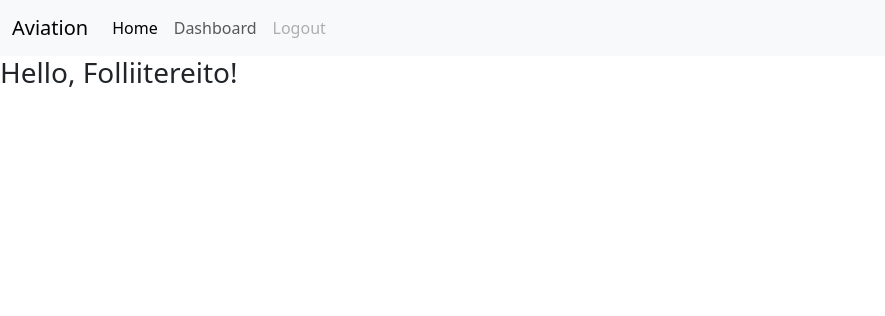
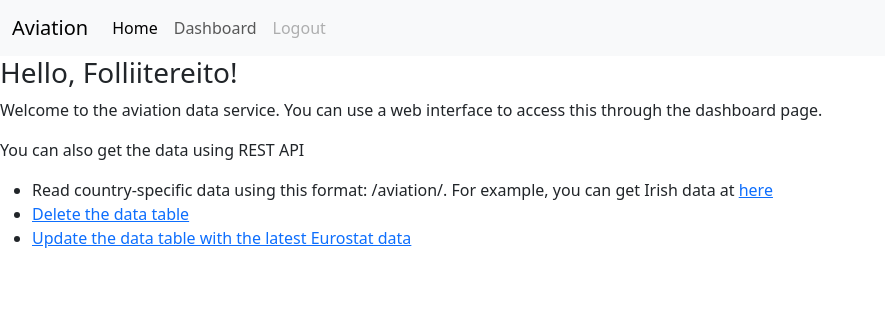
Before and after one commit to nurbujang/WSAA-bigproject, a Flask app: page / in a window 1280 px wide. Shown: the top 316 px of the page, without its empty margins (0-885 px from the left). Run offline with Flask 3, Linux system fonts and the light colour scheme; parts of the project's set-up code (start-up, migrations or seed data) failed here and were passed over; some libraries are stand-ins or nearby versions.

Commit message:
add information to index.html

```diff
--- a/app/templates/index.html
+++ b/app/templates/index.html
@@ -9,6 +9,13 @@
     <body>
         {% block content %}
         <h3>Hello, {{ user.username }}!</h3>
+        <p>Welcome to the aviation data service. You can use a web interface to access this through the dashboard page.</p>
+        <p>You can also get the data using REST API</p>
+        <ul>
+            <li>Read country-specific data using this format: /aviation/<country code>. For example, you can get Irish data at <a href="/aviation/ie">here</a> </li>
+            <li><a href="/delete">Delete the data table</a></li>
+            <li><a href="/update">Update the data table with the latest Eurostat data</a></li>
+        </ul>
         {% endblock %}
     </body>
 </html>
```
